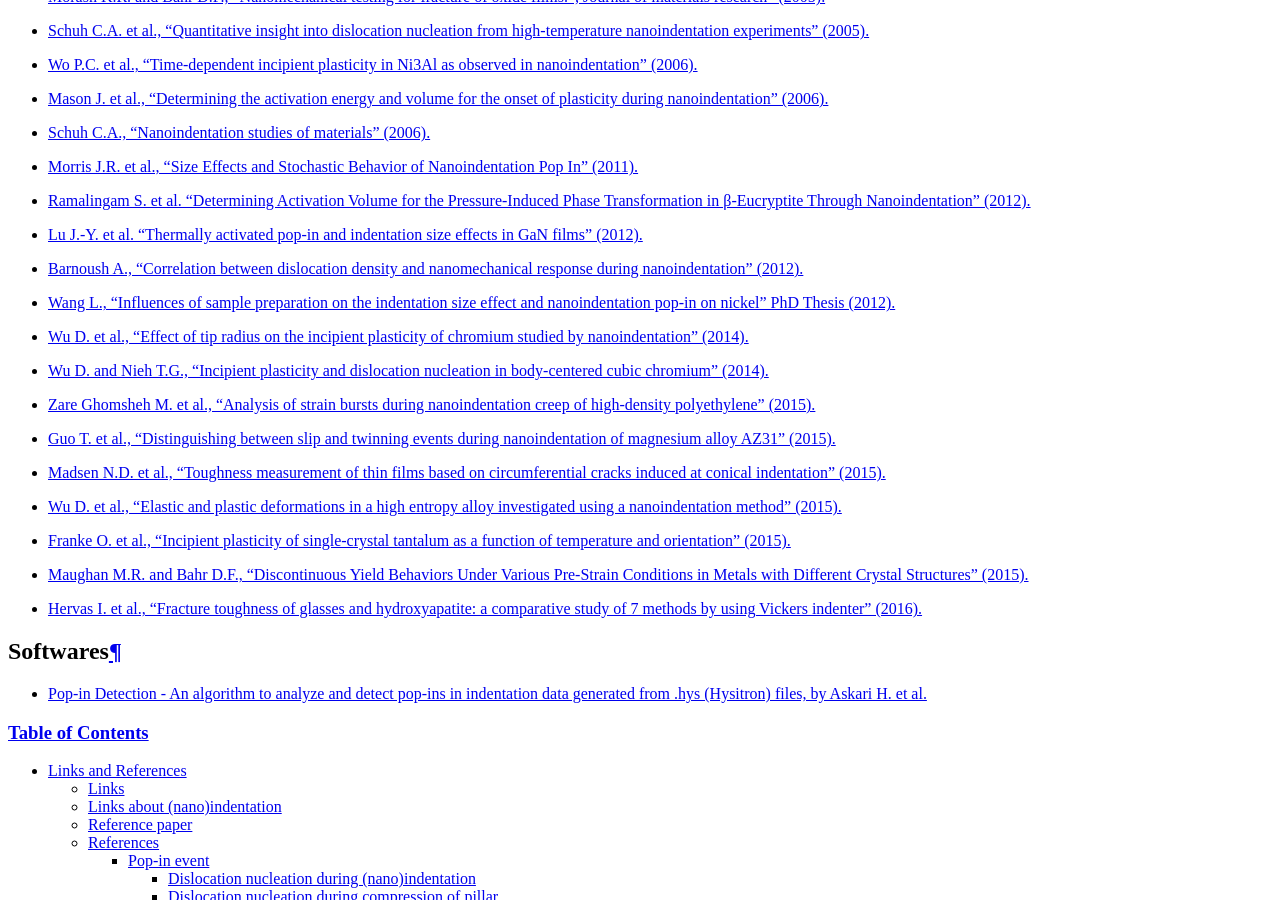
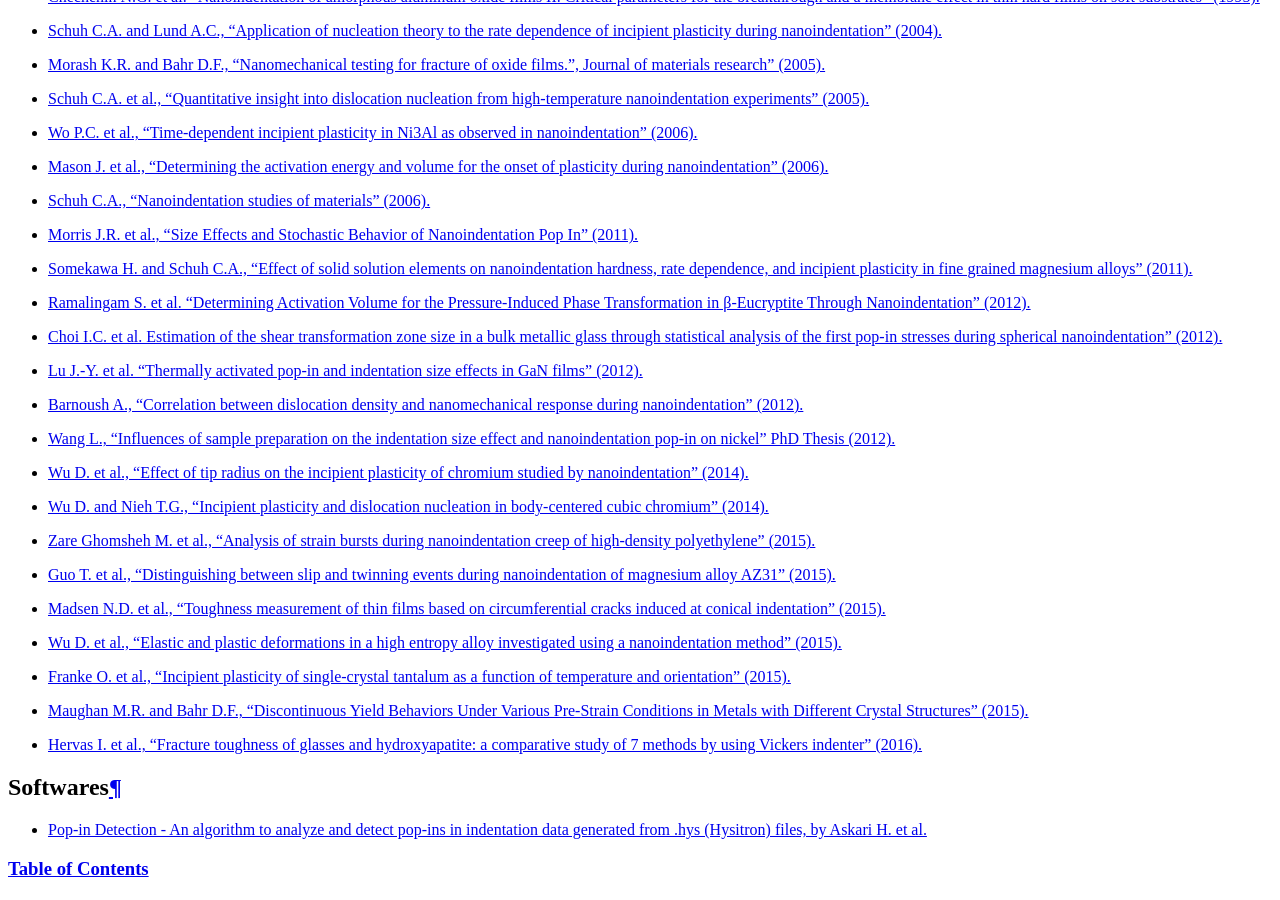
Before and after one commit to DavidMercier/PopIn, a Sphinx documentation site: the page built from doc/links_ref.rst, in a window 1280 px wide and 900 px high, scrolled down 6982 px. Built offline with Sphinx 7.4.7, drawn with Linux system fonts in a browser that asks for light colours; comment, search, counter and statistics services are not loaded; some of the changed text lies outside the part shown.

Commit message:
Update links_ref.rst

```diff
--- a/doc/links_ref.rst
+++ b/doc/links_ref.rst
@@ -96,6 +96,7 @@
 * `Rabkin E. et al., "On the nature of displacement bursts during nanoindentation of ultrathin Ni films on sapphire" (2010). <http://dx.doi.org/10.1016/j.actamat.2009.11.002>`_
 * `Basu S. et al., "Microscale deformation of (001) and (100) rutile single crystals under spherical nanoindentation" (2011). <http://dx.doi.org/10.1557/jmr.2011.337>`_
 * `Egberts R. and Bennewitz R., "Atomic-scale nanoindentation: detection and identification of single glide events in three dimensions by force microscopy" (2011). <http://dx.doi.org/10.1088/0957-4484/22/42/425703>`_
+* `Somekawa H. and Schuh C.A., "Effect of solid solution elements on nanoindentation hardness, rate dependence, and incipient plasticity in fine grained magnesium alloys" (2011). <http://dx.doi.org/10.1016/j.actamat.2011.08.047>`_
 * `Herbert F.W. et al., "Nanoindentation Induced Deformation Near Grain Boundaries of Corrosion Resistant Nickel Alloys" (2011). <http://dx.doi.org/10.1557/opl.2011.463>`_
 * `Li T.L. et al., "Indentation Schmid factor and orientation dependence of nanoindentation pop-in behavior of NiAl single crystals" (2011). <http://dx.doi.org/10.1016/j.jmps.2011.04.003>`_
 * `Mao W.G. et al., "Deformation behavior and mechanical properties of polycrystalline and single crystal alumina during nanoindentation" (2011). <http://dx.doi.org/10.1016/j.scriptamat.2011.03.022>`_
@@ -128,6 +129,7 @@
 * `Wu D. et al., "Elastic and plastic deformations in a high entropy alloy investigated using a nanoindentation method" (2015). <http://dx.doi.org/10.1016/j.intermet.2015.10.002>`_
 * `Franke O. et al., "Incipient plasticity of single-crystal tantalum as a function of temperature and orientation" (2015). <http://dx.doi.org/10.1080/14786435.2014.949324>`_
 * `Maughan M.R. and Bahr D.F., "Discontinuous Yield Behaviors Under Various Pre-Strain Conditions in Metals with Different Crystal Structures" (2015). <http://dx.doi.org/10.1080/21663831.2015.1121166>`_
+* `Zare Ghomsheh M. et al., "Analysis of strain bursts during nanoindentation creep of high-density polyethylene" (2015). <http://dx.doi.org/10.1002/pi.4967>`_
 
 Dislocation nucleation during compression of pillar
 -----------------------------------------------------
@@ -236,7 +238,9 @@
 * `Mason J. et al., "Determining the activation energy and volume for the onset of plasticity during nanoindentation" (2006). <http://dx.doi.org/10.1103/PhysRevB.73.054102>`_
 * `Schuh C.A., "Nanoindentation studies of materials" (2006). <http://dx.doi.org/10.1016/S1369-7021(06)71495-X>`_
 * `Morris J.R. et al., "Size Effects and Stochastic Behavior of Nanoindentation Pop In" (2011). <http://dx.doi.org/10.1103/PhysRevLett.106.165502>`_
+* `Somekawa H. and Schuh C.A., "Effect of solid solution elements on nanoindentation hardness, rate dependence, and incipient plasticity in fine grained magnesium alloys" (2011). <http://dx.doi.org/10.1016/j.actamat.2011.08.047>`_
 * `Ramalingam S. et al. "Determining Activation Volume for the Pressure-Induced Phase Transformation in β-Eucryptite Through Nanoindentation" (2012). <http://dx.doi.org/10.1111/j.1551-2916.2012.05180.x>`_
+* `Choi I.C. et al. Estimation of the shear transformation zone size in a bulk metallic glass through statistical analysis of the first pop-in stresses during spherical nanoindentation" (2012). <http://dx.doi.org/10.1016/j.scriptamat.2012.02.032>`_
 * `Lu J.-Y. et al. "Thermally activated pop-in and indentation size effects in GaN films" (2012). <http://dx.doi.org/10.1088/0022-3727/45/8/085301>`_
 * `Barnoush A., "Correlation between dislocation density and nanomechanical response during nanoindentation" (2012). <http://dx.doi.org/10.1016/j.actamat.2011.11.034>`_
 * `Wang L., "Influences of sample preparation on the indentation size effect and nanoindentation pop-in on nickel" PhD Thesis (2012). <http://trace.tennessee.edu/utk_graddiss/1371>`_
```
